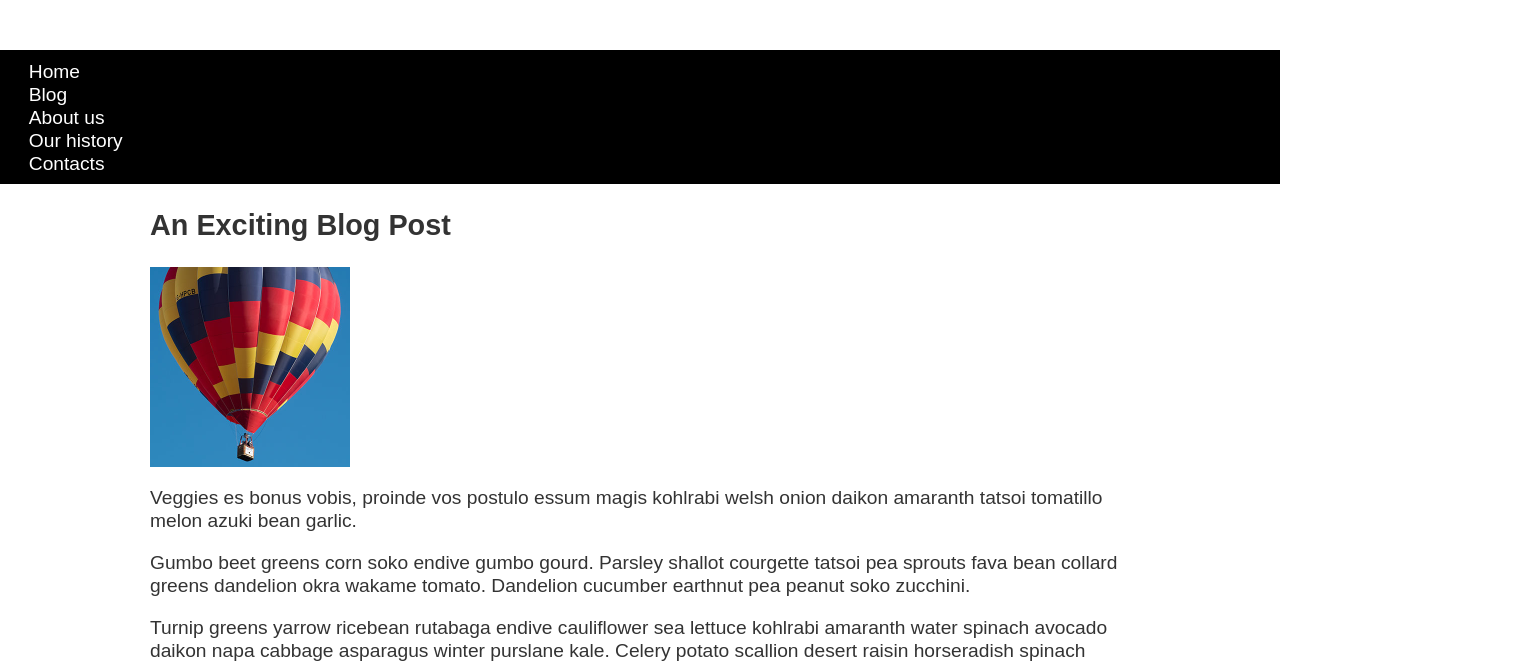
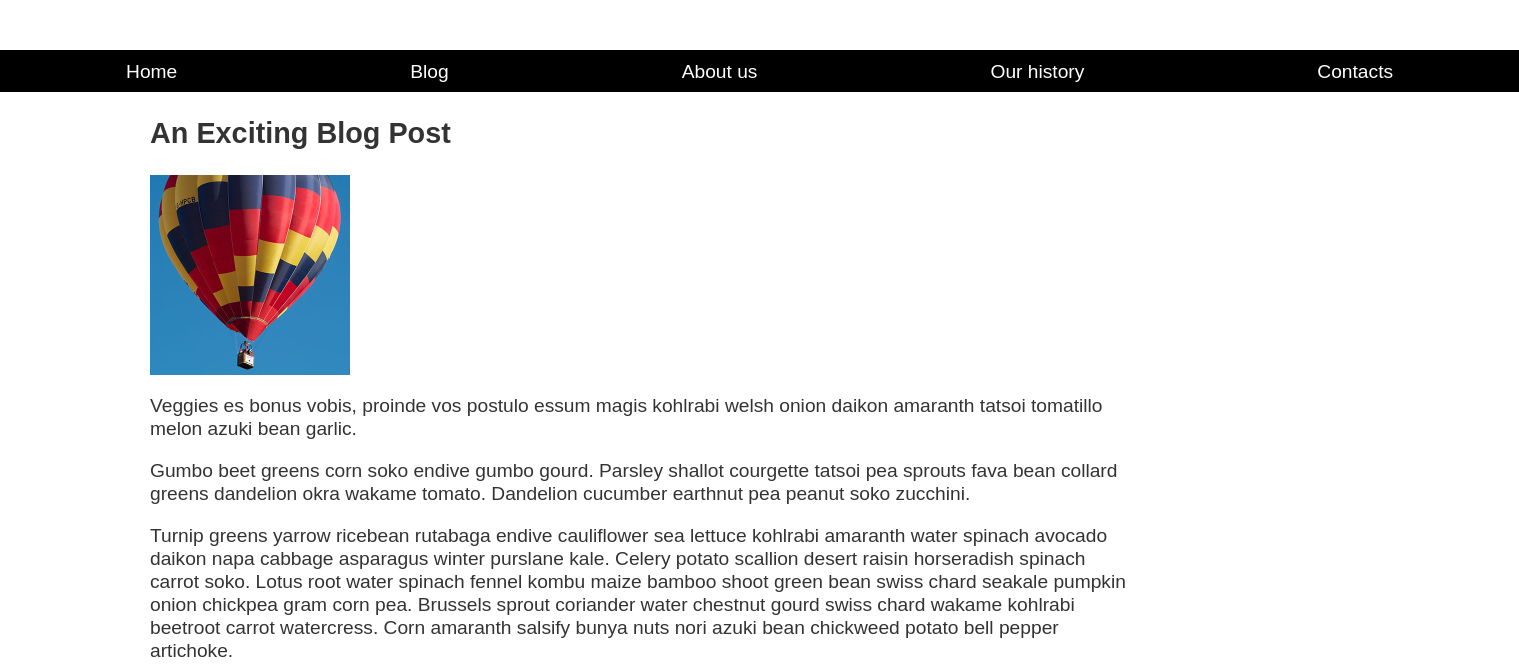
Before and after one commit to 100957039/inft1206sec6, a plain HTML site: page assignments/a3p4.html in a window 1280 px wide. Shown: the part 96-762 px from the top of the page, 1519 px wide, since content can reach past the window. Drawn offline with Linux system fonts and the light colour scheme.

Commit message:
Update a3p4.html & style-a3p4.css version 4
Changed nav bar to flex display and made it stick to the top when scrolling.

```diff
--- a/CSS/style-a3p4.css
+++ b/CSS/style-a3p4.css
@@ -26,12 +26,18 @@ body {
   nav {
     background-color: #000;
     padding: .5em;
+    position: sticky;
+    top: 0;
+    width: 1500px;
+    margin-top: 0;
   }
 
   nav ul {
     margin: 0;
     padding: 0;
     list-style: none;
+    display: flex;
+    justify-content: space-around;
   }
 
   nav a {
@@ -39,6 +45,7 @@ body {
     text-decoration: none;
     padding: .5em 1em;
   }
+
 
   .photos {
     list-style: none;
```
